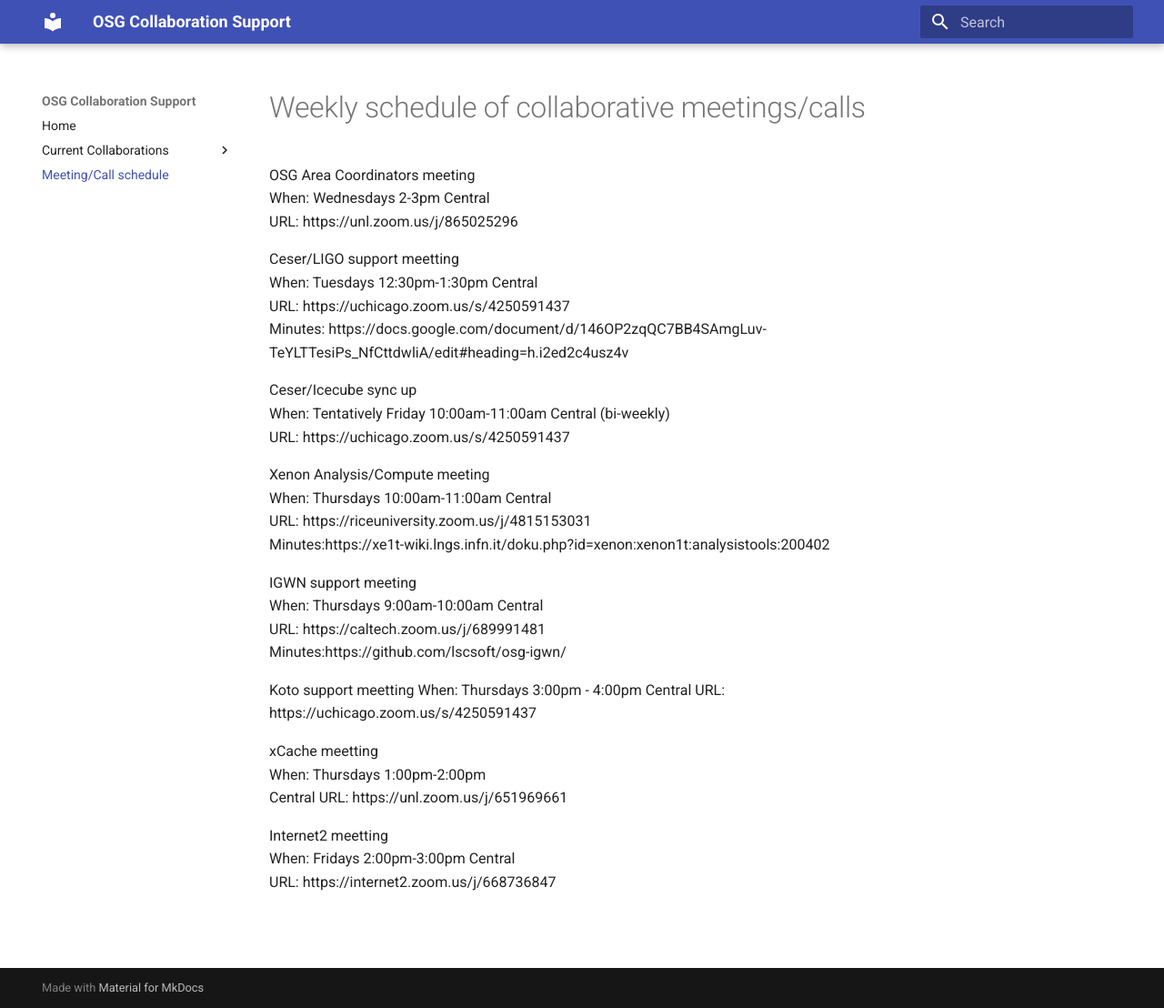
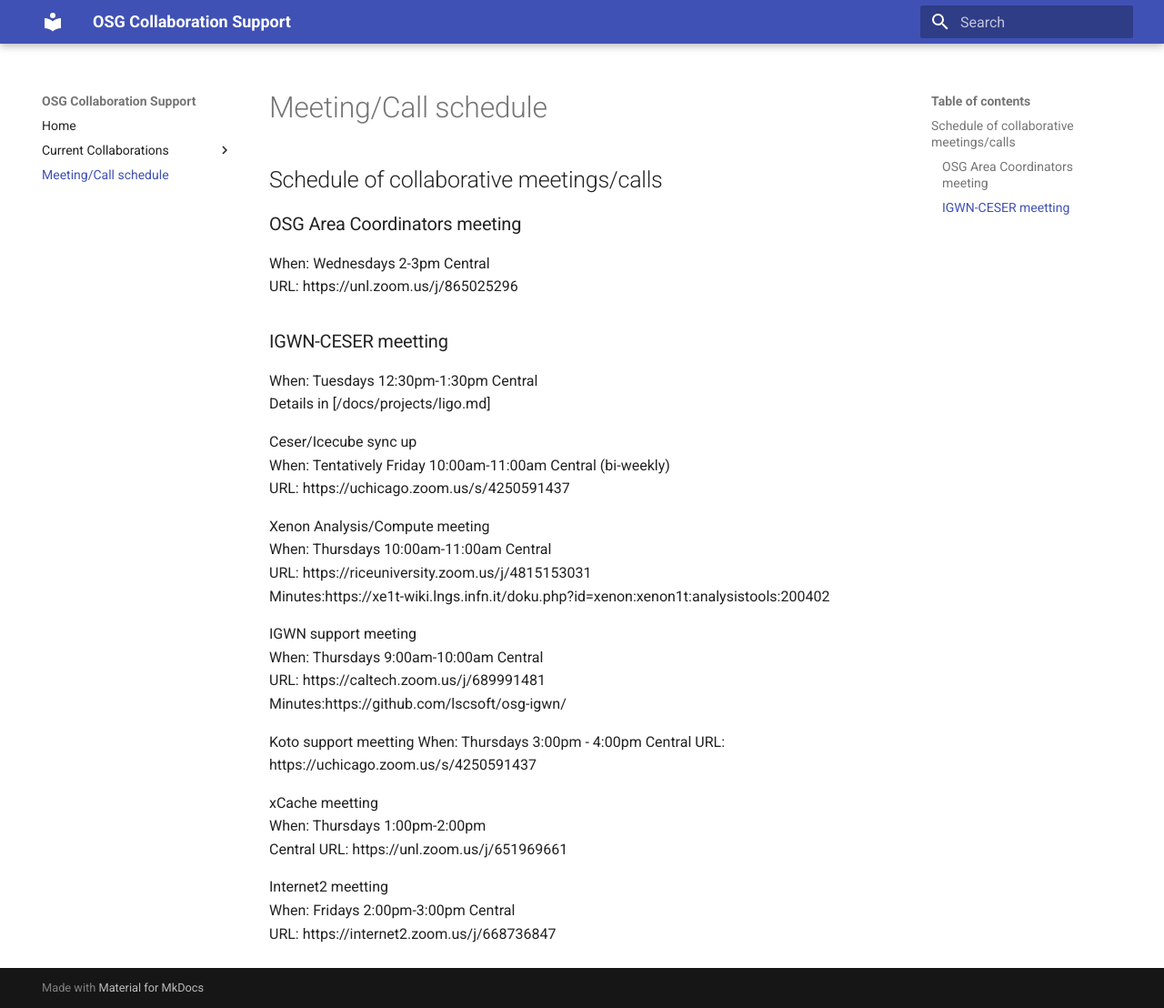
Before and after one commit to osg-htc/collaboration-support, an MkDocs documentation site: the page built from docs/misc/meeting-schedule.md, in a window 1280 px wide and 1108 px high. Shown: the whole window at 91% size. Built offline with MkDocs 1.6.1 and Material for MkDocs 9.7.7, drawn with Linux system fonts in a browser that asks for light colours; old or Windows-style settings are respelled for this version of MkDocs.

Commit message:
Update meeting-schedule.md

```diff
--- a/docs/misc/meeting-schedule.md
+++ b/docs/misc/meeting-schedule.md
@@ -1,13 +1,13 @@
-# Weekly schedule of collaborative meetings/calls
+## Schedule of collaborative meetings/calls
 
-OSG Area Coordinators meeting
+### OSG Area Coordinators meeting
 When: Wednesdays 2-3pm Central
 URL: https://unl.zoom.us/j/865025296
 
-Ceser/LIGO support meetting
+### IGWN-CESER meetting
 When: Tuesdays 12:30pm-1:30pm Central
-URL: https://uchicago.zoom.us/s/4250591437
-Minutes: https://docs.google.com/document/d/146OP2zqQC7BB4SAmgLuv-TeYLTTesiPs_NfCttdwliA/edit#heading=h.i2ed2c4usz4v
+Details in [/docs/projects/ligo.md]
+
 
 Ceser/Icecube sync up
 When: Tentatively Friday 10:00am-11:00am Central (bi-weekly)
```
